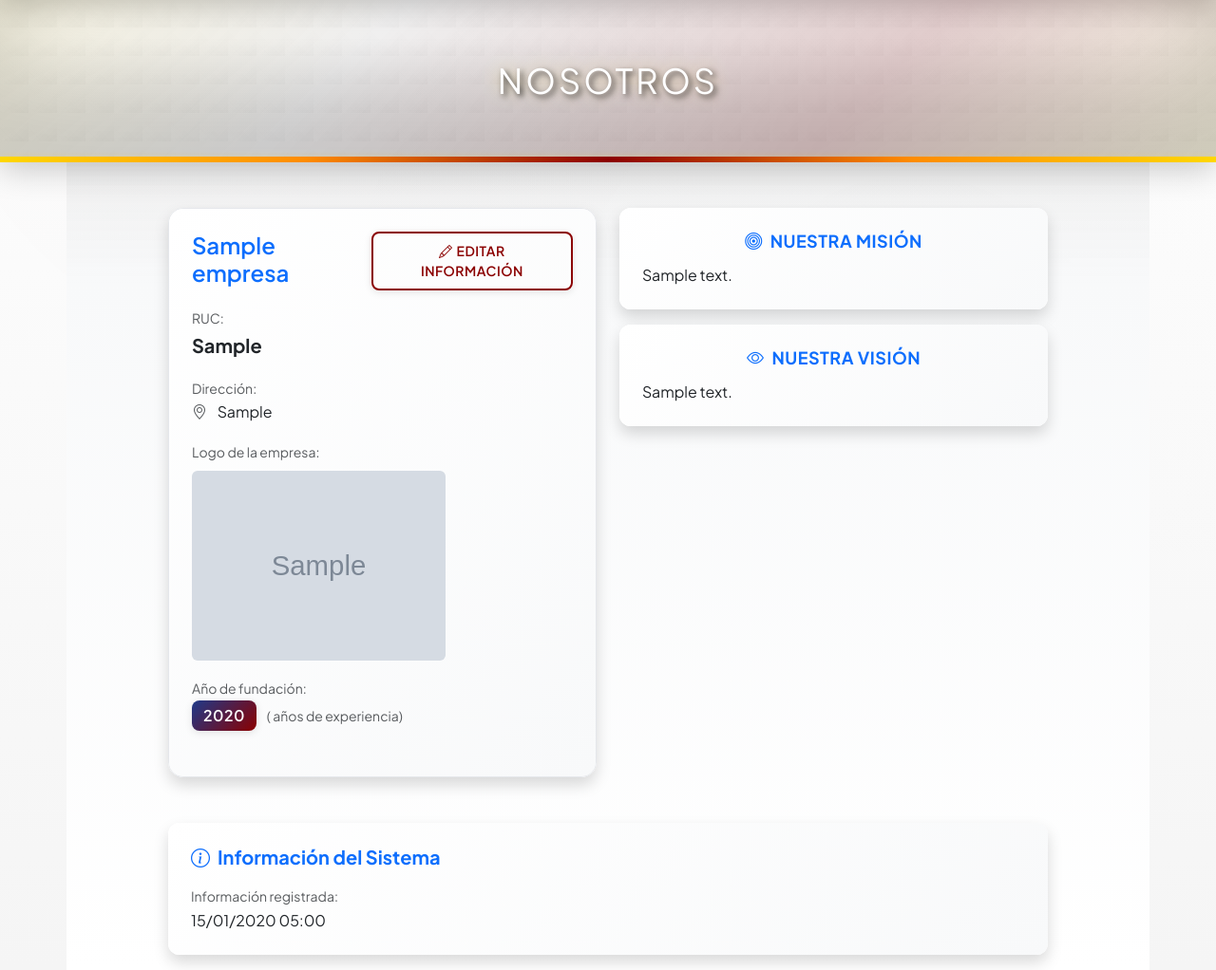
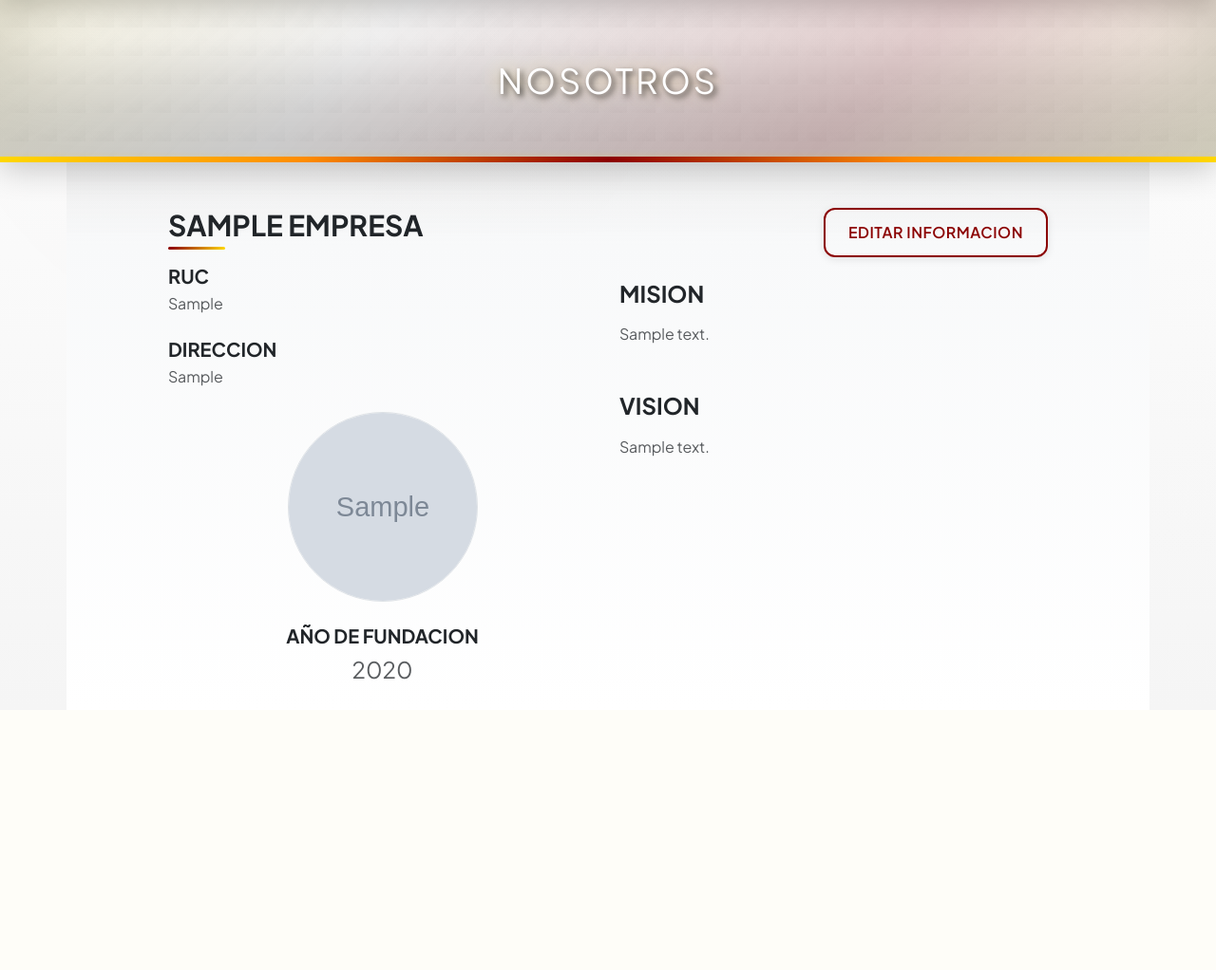
Before and after one commit to anntnzrb/sis-acc-autom, a Django app: page /nosotros/ in a window 1280 px wide. Shown: the part 217-1239 px from the top of the page at 95% size. After the commit the page ends 933 px from the top, so only its background shows below. Run offline with Django 5.2, Linux system fonts and the light colour scheme; tables that the repository leaves empty hold one stand-in row (values such as "Sample post"); grey boxes marked "Sample" are stand-in pictures.

Commit message:
feat: update nosotros page layout to match wireframe design
- Restructure empresa detail template to match exact wireframe layout
- Left column: company name, RUC, address, circular image placeholder, founding year
- Right column: edit button (top right), mission, and vision sections
- Remove card-based design in favor of clean 2-column layout
- Use uppercase headings and proper spacing as specified in wireframe
- Circular image placeholder (200px) when no company logo uploaded

```diff
--- a/templates/empresa/detail.html
+++ b/templates/empresa/detail.html
@@ -6,106 +6,71 @@
 <div class="row justify-content-center">
     <div class="col-lg-10">
         {% if has_empresa and empresa %}
-            <!-- Información de la empresa existe -->
+            <!-- Información de la empresa existe - Layout según wireframe -->
             <div class="row">
-                <!-- Columna Izquierda: Información básica -->
+                <!-- Columna Izquierda: Información de la empresa -->
                 <div class="col-lg-6 mb-4">
-                    <div class="card h-100 shadow">
-                        <div class="card-body">
-                            <!-- Nombre de empresa y botón editar -->
-                            <div class="d-flex justify-content-between align-items-start mb-3">
-                                <h3 class="text-primary mb-0">{{ empresa.nombre }}</h3>
-                                <a href="{% url 'empresa:update' %}"
-                                   class="btn btn-outline-primary btn-sm">
-                                    <i class="bi bi-pencil me-1"></i>EDITAR INFORMACIÓN
-                                </a>
+                    <!-- Nombre de la empresa -->
+                    <div class="mb-4">
+                        <h2 class="fw-bold text-dark mb-0">{{ empresa.nombre|upper }}</h2>
+                    </div>
+
+                    <!-- RUC -->
+                    <div class="mb-4">
+                        <h5 class="fw-bold text-dark mb-1">RUC</h5>
+                        <p class="text-muted mb-0">{{ empresa.ruc }}</p>
+                    </div>
+
+                    <!-- Dirección -->
+                    <div class="mb-4">
+                        <h5 class="fw-bold text-dark mb-1">DIRECCION</h5>
+                        <p class="text-muted mb-0">{{ empresa.direccion }}</p>
+                    </div>
+
+                    <!-- Imagen de la empresa -->
+                    <div class="mb-4 text-center">
+                        {% if empresa.imagen %}
+                            <img src="{{ empresa.imagen.url }}"
+                                 class="rounded-circle border"
+                                 style="width: 200px; height: 200px; object-fit: cover;"
+                                 alt="Logo de {{ empresa.nombre }}">
+                        {% else %}
+                            <div class="rounded-circle border d-flex align-items-center justify-content-center text-muted"
+                                 style="width: 200px; height: 200px; margin: 0 auto; background-color: #f8f9fa;">
+                                <div class="text-center">
+                                    <strong>IMAGEN<br>EMPRESA</strong>
+                                </div>
                             </div>
+                        {% endif %}
+                    </div>
 
-                            <!-- RUC -->
-                            <div class="mb-3">
-                                <small class="text-muted">RUC:</small><br>
-                                <span class="fw-bold fs-5">{{ empresa.ruc }}</span>
-                            </div>
-
-                            <!-- Dirección -->
-                            <div class="mb-3">
-                                <small class="text-muted">Dirección:</small><br>
-                                <p class="mb-0">
-                                    <i class="bi bi-geo-alt me-2 text-muted"></i>
-                                    {{ empresa.direccion }}
-                                </p>
-                            </div>
-
-                            <!-- Imagen de la empresa -->
-                            {% if empresa.imagen %}
-                                <div class="mb-3">
-                                    <small class="text-muted">Logo de la empresa:</small><br>
-                                    <img src="{{ empresa.imagen.url }}"
-                                         class="img-fluid rounded mt-2"
-                                         style="max-width: 300px; max-height: 200px;"
-                                         alt="Logo de {{ empresa.nombre }}">
-                                </div>
-                            {% endif %}
-
-                            <!-- Año de fundación -->
-                            <div class="mb-0">
-                                <small class="text-muted">Año de fundación:</small><br>
-                                <span class="badge bg-primary fs-6">{{ empresa.anio_fundacion }}</span>
-                                <small class="text-muted ms-2">
-                                    ({{ "now"|date:"Y"|add:0|add:empresa.anio_fundacion|add:"-"|cut:"-" }} años de experiencia)
-                                </small>
-                            </div>
-                        </div>
+                    <!-- Año de fundación -->
+                    <div class="text-center">
+                        <h5 class="fw-bold text-dark mb-1">AÑO DE FUNDACION</h5>
+                        <p class="text-muted mb-0 fs-4">{{ empresa.anio_fundacion }}</p>
                     </div>
                 </div>
 
-                <!-- Columna Derecha: Misión y Visión -->
+                <!-- Columna Derecha: Misión, Visión y botón editar -->
                 <div class="col-lg-6 mb-4">
-                    <div class="h-100">
-                        <!-- Misión -->
-                        <div class="card mb-3 shadow">
-                            <div class="card-body">
-                                <h5 class="card-title text-primary">
-                                    <i class="bi bi-bullseye me-2"></i>Nuestra Misión
-                                </h5>
-                                <p class="card-text">{{ empresa.mision }}</p>
-                            </div>
-                        </div>
+                    <!-- Botón editar en la esquina superior derecha -->
+                    <div class="text-end mb-4">
+                        <a href="{% url 'empresa:update' %}"
+                           class="btn btn-outline-primary">
+                            EDITAR INFORMACION
+                        </a>
+                    </div>
 
-                        <!-- Visión -->
-                        <div class="card shadow">
-                            <div class="card-body">
-                                <h5 class="card-title text-primary">
-                                    <i class="bi bi-eye me-2"></i>Nuestra Visión
-                                </h5>
-                                <p class="card-text">{{ empresa.vision }}</p>
-                            </div>
-                        </div>
+                    <!-- Misión -->
+                    <div class="mb-5">
+                        <h3 class="fw-bold text-dark mb-3">MISION</h3>
+                        <p class="text-muted">{{ empresa.mision }}</p>
                     </div>
-                </div>
-            </div>
 
-            <!-- Información adicional -->
-            <div class="row mt-4">
-                <div class="col-12">
-                    <div class="card shadow">
-                        <div class="card-body">
-                            <h5 class="text-primary mb-3">
-                                <i class="bi bi-info-circle me-2"></i>Información del Sistema
-                            </h5>
-                            <div class="row">
-                                <div class="col-md-6">
-                                    <small class="text-muted">Información registrada:</small><br>
-                                    <span>{{ empresa.created_at|date:"d/m/Y H:i" }}</span>
-                                </div>
-                                {% if empresa.updated_at != empresa.created_at %}
-                                    <div class="col-md-6">
-                                        <small class="text-muted">Última actualización:</small><br>
-                                        <span>{{ empresa.updated_at|date:"d/m/Y H:i" }}</span>
-                                    </div>
-                                {% endif %}
-                            </div>
-                        </div>
+                    <!-- Visión -->
+                    <div class="mb-4">
+                        <h3 class="fw-bold text-dark mb-3">VISION</h3>
+                        <p class="text-muted">{{ empresa.vision }}</p>
                     </div>
                 </div>
             </div>
```
